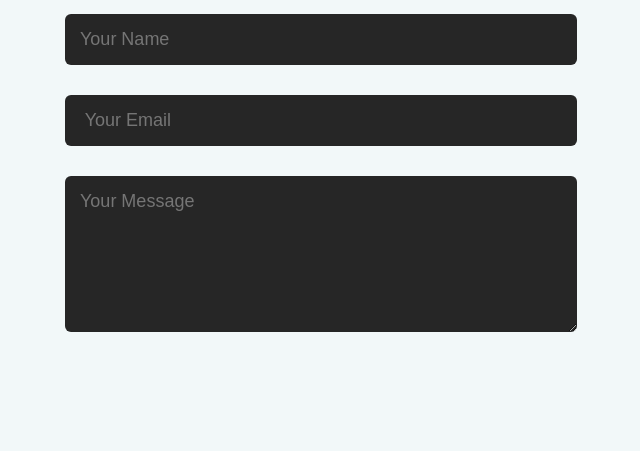
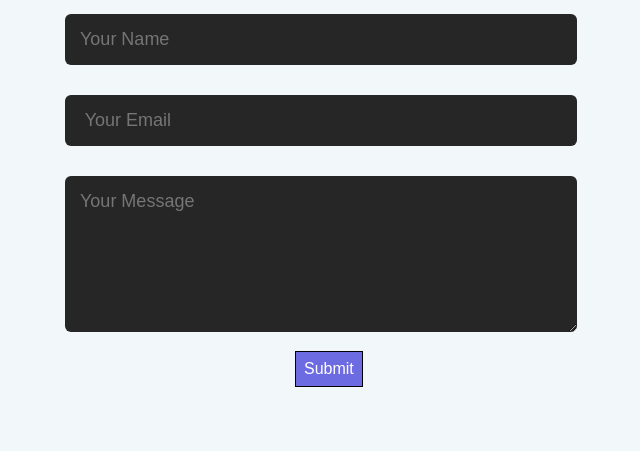
Before and after one commit to omaroaalj/client-project-money-team, a Django app: template financeWebApp/financeWebsite/templates/financeWebsite/contact.html in a window 1280 px wide. Shown: the part 282-733 px from the top of the page, without its empty margins (393-1033 px from the left). Run offline with Django 3.2, Linux system fonts and the light colour scheme; the template is opened without the code that fills it, so the values that code supplies are empty; some libraries are stand-ins or nearby versions.

Commit message:
Add temporary Submit button

```diff
--- a/financeWebApp/financeWebsite/static/financeWebsite/contact.css
+++ b/financeWebApp/financeWebsite/static/financeWebsite/contact.css
@@ -143,3 +143,13 @@ nav ul li a::after {
 nav ul li a:hover::after {
     width: 100%;
 }
+
+#submit-temp {
+    border: 1px solid black;
+    width: fit-content;
+    border-spacing: inherit;
+    margin-left: 35rem;
+    padding: 0.5rem;
+    background-color: #6d6be2;
+    color: white;
+}
--- a/financeWebApp/financeWebsite/templates/financeWebsite/contact.html
+++ b/financeWebApp/financeWebsite/templates/financeWebsite/contact.html
@@ -43,7 +43,7 @@
                     <input type = "text" name = "Name" placeholder = "Your Name" required>
                     <input type="email" name="Email" placeholder=" Your Email" required>
                     <textarea name = "Message" rows = "6" placeholder = "Your Message"></textarea>
-                    <!-- <button type = "submit" class = "btn btn2"> Submit</button> -->
+                    <div id="submit-temp">Submit</div>
                 </form>
                 <span id = "msg"> </span>
             </div>
```
